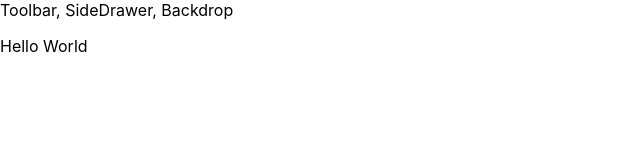
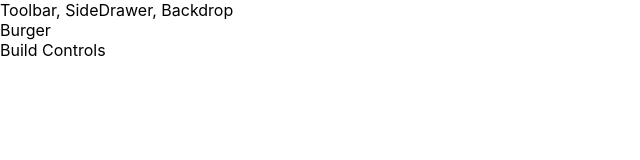
Before and after one commit to KrzysztofBalejko/the-burger-app, a React (Create React App) app: page / in a window 1280 px wide. Shown: the top 160 px of the page, without its empty margins (0-640 px from the left). Built offline with nearby package versions, Linux system fonts and the light colour scheme.

Commit message:
:building_construction: app.js renders BurgerBuilder

```diff
--- a/src/App.js
+++ b/src/App.js
@@ -1,12 +1,13 @@
 import React, { Component } from 'react';
 import Layout from './components/Layout/Layout';
+import BurgerBuilder from './containers/BurgerBuilder/BurgerBuilder';
 
 class App extends Component {
   render() {
     return (
       <div>
         <Layout>
-          <p>Hello World</p>
+          <BurgerBuilder />
         </Layout>
       </div>
     );
```
